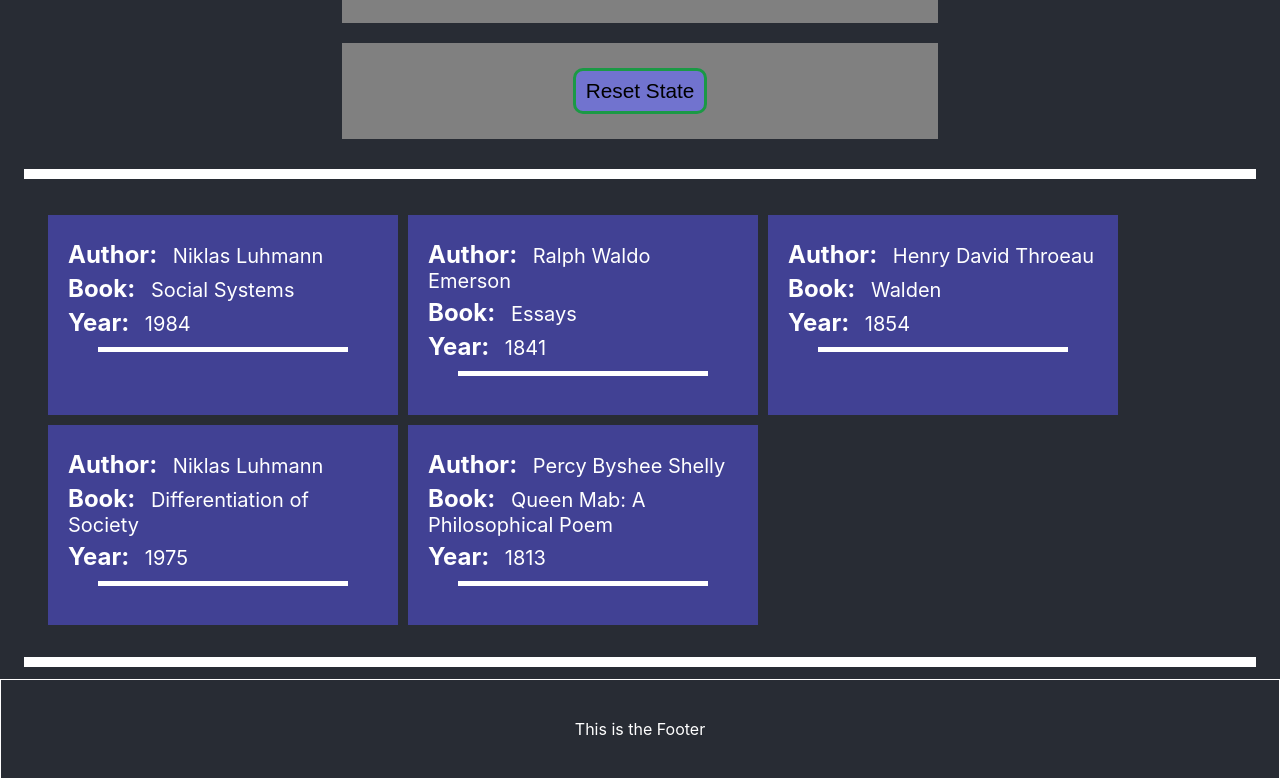
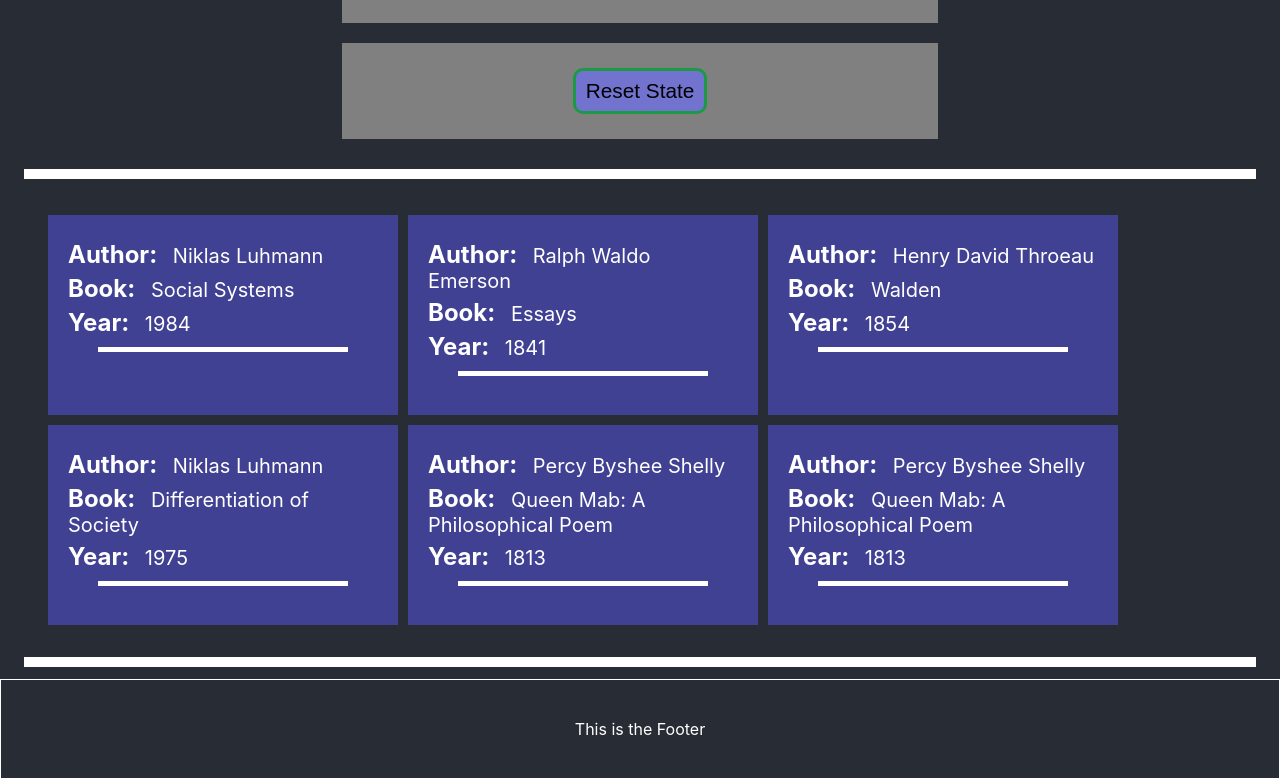
Before and after one commit to bluejet80/react_app2, a React (Create React App) app: page / in a window 1280 px wide. Shown: the part 629-1408 px from the top of the page. Built offline with nearby package versions, Linux system fonts and the light colour scheme.

Commit message:
starting capstone now

```diff
--- a/src/ArrayMap.js
+++ b/src/ArrayMap.js
@@ -32,6 +32,11 @@ export default class ArrayMap extends Component {
           book: "Queen Mab: A Philosophical Poem",
           year: "1813",
         },
+        {
+          name: "Percy Byshee Shelly",
+          book: "Queen Mab: A Philosophical Poem",
+          year: "1813",
+        },
       ],
     };
   }
@@ -40,9 +45,9 @@ export default class ArrayMap extends Component {
     return (
       <div className="container">
         <div className="array-container">
-          {this.state.authors.map((item) => {
+          {this.state.authors.map((item, index) => {
             return (
-              <div className="array-segment">
+              <div className="array-segment" key={index}>
                 <p>
                   <span className="label">Author: </span>
                   <span className="data">{item.name}</span>
```
